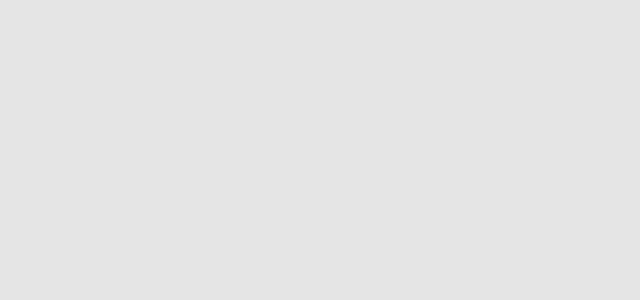
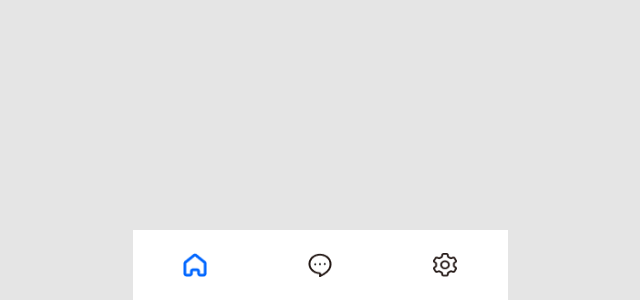
Before and after one commit to Tomoya113/angular-test, an Angular app: page / in a window 1280 px wide. Shown: the part 500-800 px from the top of the page, without its empty margins (320-960 px from the left). Built offline with nearby package versions, Linux system fonts and the light colour scheme.

Commit message:
メニューバーコンポーネントの実装

```diff
--- a/src/app/app.component.html
+++ b/src/app/app.component.html
@@ -1 +1,3 @@
-<div class="container"></div>
+<div class="container">
+  <app-menu-bar></app-menu-bar>
+</div>
--- a/src/app/app.module.ts
+++ b/src/app/app.module.ts
@@ -2,10 +2,12 @@ import { NgModule } from '@angular/core';
 import { BrowserModule } from '@angular/platform-browser';
 
 import { AppComponent } from './app.component';
+import { MenuBarComponent } from './menu-bar/menu-bar.component';
 
 @NgModule({
   declarations: [
-    AppComponent
+    AppComponent,
+    MenuBarComponent
   ],
   imports: [
     BrowserModule
--- /dev/null
+++ b/src/app/menu-bar/menu-bar.component.css
@@ -0,0 +1,16 @@
+.container {
+  display: flex;
+  position: fixed;
+  height: 70px;
+  width: 375px;
+  bottom: 0;
+  justify-content: space-around;
+  align-items: center;
+  background-color: #ffffff;
+}
+
+.container > img {
+  display: block;
+  width: 24px;
+  height: 24px;
+}
--- /dev/null
+++ b/src/app/menu-bar/menu-bar.component.html
@@ -0,0 +1,5 @@
+<div class="container">
+  <img src="../../assets/icons/home.png" />
+  <img src="../../assets/icons/chat.png" />
+  <img src="../../assets/icons/settings.png" />
+</div>
```
Also changed, not shown: src/app/menu-bar/menu-bar.component.ts (added, +10 -0 lines), 1 other file (tests, documents, lock files or other folders).
